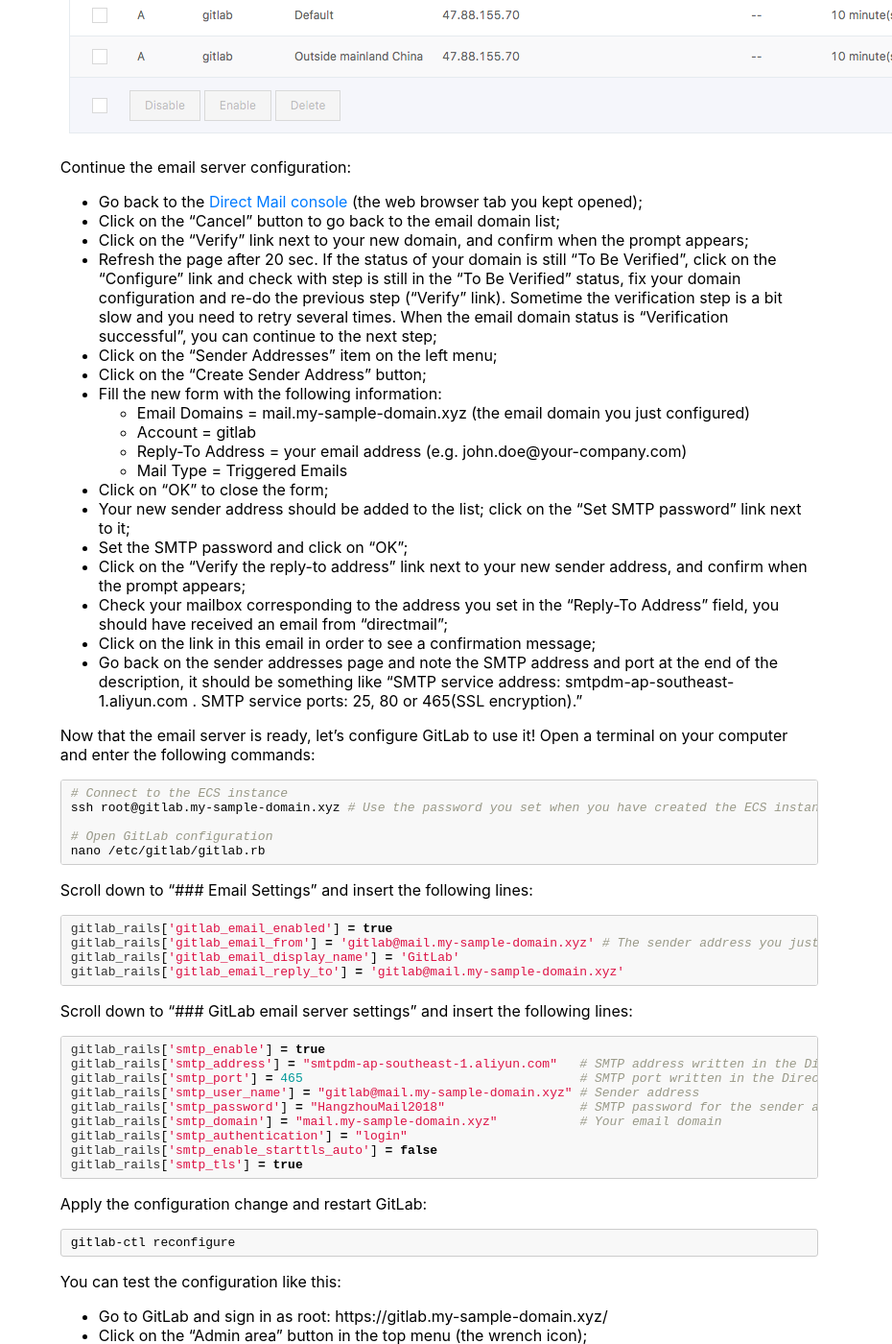
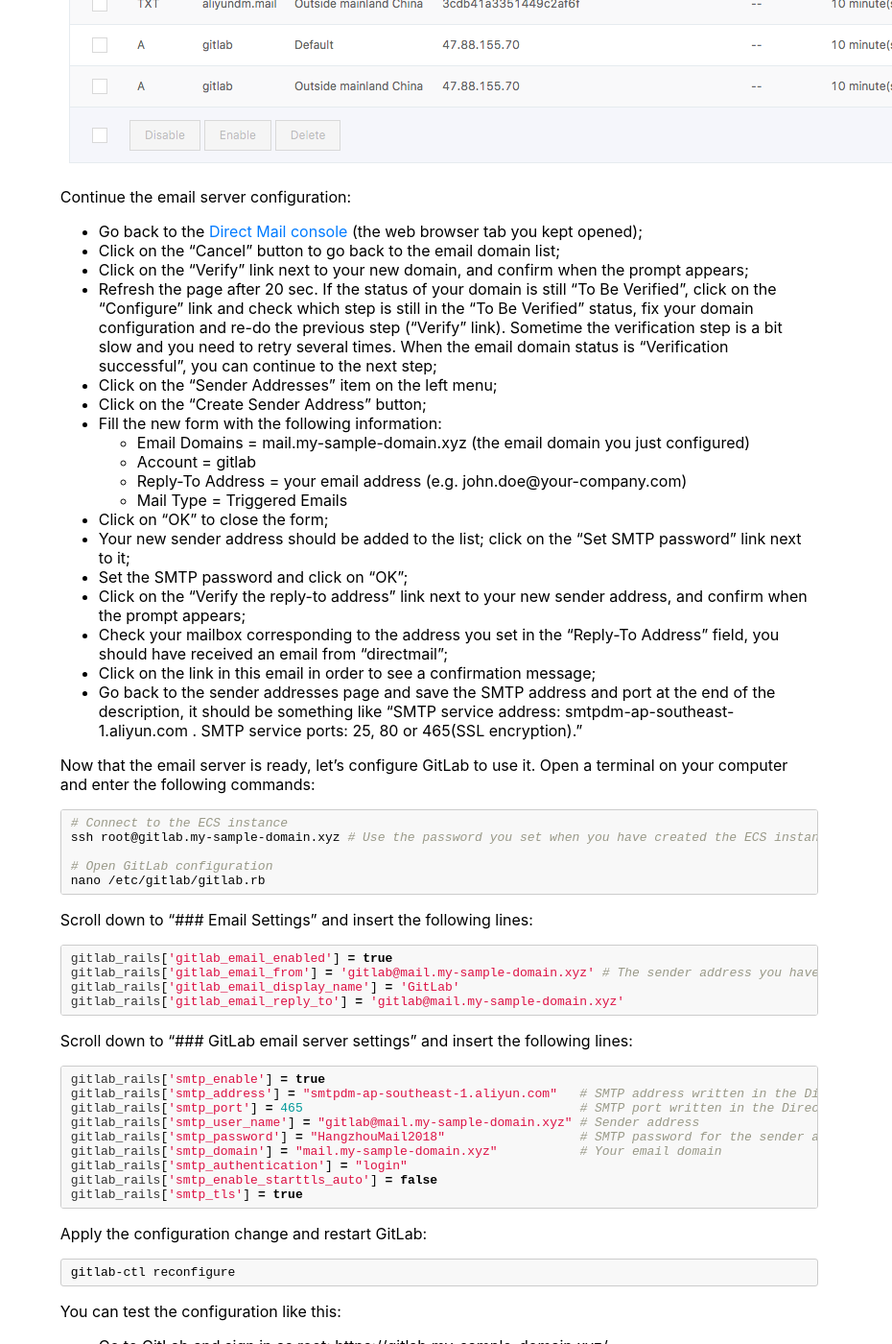
Before and after one commit to alibabacloud-howto/devops, a Jekyll site: the page built from tutorials/devops_for_small_to_medium_web_applications/part_01_gitlab_installation_and_configuration.md, in a window 1280 px wide and 1400 px high, scrolled down 6247 px. Shown: the whole window at 96% size, without its empty margins (350-1280 px from the left). Built offline with Jekyll 4.4.1, drawn with Linux system fonts in a browser that asks for light colours; our own code applies the rules of GitHub Pages for plain Markdown files; some of the changed text lies outside the part shown.

Commit message:
Fix errors in the Part 1 - GitLab installation and configuration.

````diff
--- a/tutorials/devops_for_small_to_medium_web_applications/part_01_gitlab_installation_and_configuration.md
+++ b/tutorials/devops_for_small_to_medium_web_applications/part_01_gitlab_installation_and_configuration.md
@@ -51,7 +51,7 @@
   * VSwitch zone = first zone of the list
   * VSwitch destination CIDR Block = "192.168.0.0/24"
 * Click on "OK" the create the VPC and the VSwitch;
-* On the VPC list, click on the VPC you just have created;
+* On the VPC list, click on the VPC you have just created;
 * Scroll down and click on "0" at the right of "Security Group";
 * In the new page, click on "Create Security Group";
 * Fill the new form with the following information:
@@ -126,7 +127,7 @@
 bash /tmp/script.deb.sh
 
 # Install GitLab
-apt-get -y install gitlab-ce
+apt-get install gitlab-ce
 
 # Open GitLab configuration
 nano /etc/gitlab/gitlab.rb
@@ -134,7 +135,7 @@
 In the GitLab configuration file, replace the value of `external_url` by "http://gitlab.my-sample-domain.xyz" (the
 domain you have just purchased and configured), then save and quit by pressing CTRL+X.
 
-Now let's start GitLab and try it! In your terminal, run the following command:
+Now let's start GitLab and try it. In your terminal, run the following command:
 ```bash
 gitlab-ctl reconfigure
 ```
@@ -232,6 +232,7 @@
 * Click "OK";
 
 You should probably have a domain configuration that looks like that:
+
 ![Domain configuration](images/domain-configuration-mail.png)
 
 Continue the email server configuration:
@@ -239,7 +240,7 @@
 * Click on the "Cancel" button to go back to the email domain list;
 * Click on the "Verify" link next to your new domain, and confirm when the prompt appears;
 * Refresh the page after 20 sec. If the status of your domain is still "To Be Verified", click on the "Configure" link
-  and check with step is still in the "To Be Verified" status, fix your domain configuration and re-do the previous
+  and check which step is still in the "To Be Verified" status, fix your domain configuration and re-do the previous
   step ("Verify" link). Sometime the verification step is a bit slow and you need to retry several times.
   When the email domain status is "Verification successful", you can continue to the next step;
 * Click on the "Sender Addresses" item on the left menu;
@@ -256,11 +257,11 @@
 * Check your mailbox corresponding to the address you set in the "Reply-To Address" field, you should have received
   an email from "directmail";
 * Click on the link in this email in order to see a confirmation message;
-* Go back on the sender addresses page and note the SMTP address and port at the end of the description, it should be
+* Go back to the sender addresses page and save the SMTP address and port at the end of the description, it should be
   something like "SMTP service address: smtpdm-ap-southeast-1.aliyun.com . SMTP service ports: 25, 80 or
   465(SSL encryption)."
 
-Now that the email server is ready, let's configure GitLab to use it! Open a terminal on your computer and enter
+Now that the email server is ready, let's configure GitLab to use it. Open a terminal on your computer and enter
 the following commands:
 ```bash
 # Connect to the ECS instance
@@ -272,7 +273,7 @@
 Scroll down to "### Email Settings" and insert the following lines:
 ```ruby
 gitlab_rails['gitlab_email_enabled'] = true
-gitlab_rails['gitlab_email_from'] = 'gitlab@mail.my-sample-domain.xyz' # The sender address you just have created
+gitlab_rails['gitlab_email_from'] = 'gitlab@mail.my-sample-domain.xyz' # The sender address you have just created
 gitlab_rails['gitlab_email_display_name'] = 'GitLab'
 gitlab_rails['gitlab_email_reply_to'] = 'gitlab@mail.my-sample-domain.xyz'
 ```
@@ -348,7 +349,7 @@
   * Storage Class = Standard
   * Access Control List (ACL) = Private
 * Click on the "OK" button;
-* The page must show the bucket you have just created. Please note the last "Endpoint" for VPC Network Access
+* The page must show the bucket you have just created. Please save the last "Endpoint" for VPC Network Access
   (something like "oss-ap-southeast-1-internal.aliyuncs.com"), it contains your bucket name and the region
   id (e.g. ap-southeast-1).
 
````
Also changed, not shown: other parts of tutorials/devops_for_small_to_medium_web_applications/part_01_gitlab_installation_and_configuration.md (+26 -21 lines), tutorials/devops_for_small_to_medium_web_applications/images/diagrams/gitlab_architecture.xml (+1 -1 lines), tutorials/devops_for_small_to_medium_web_applications/images/diagrams/gitlab_architecture.png.
